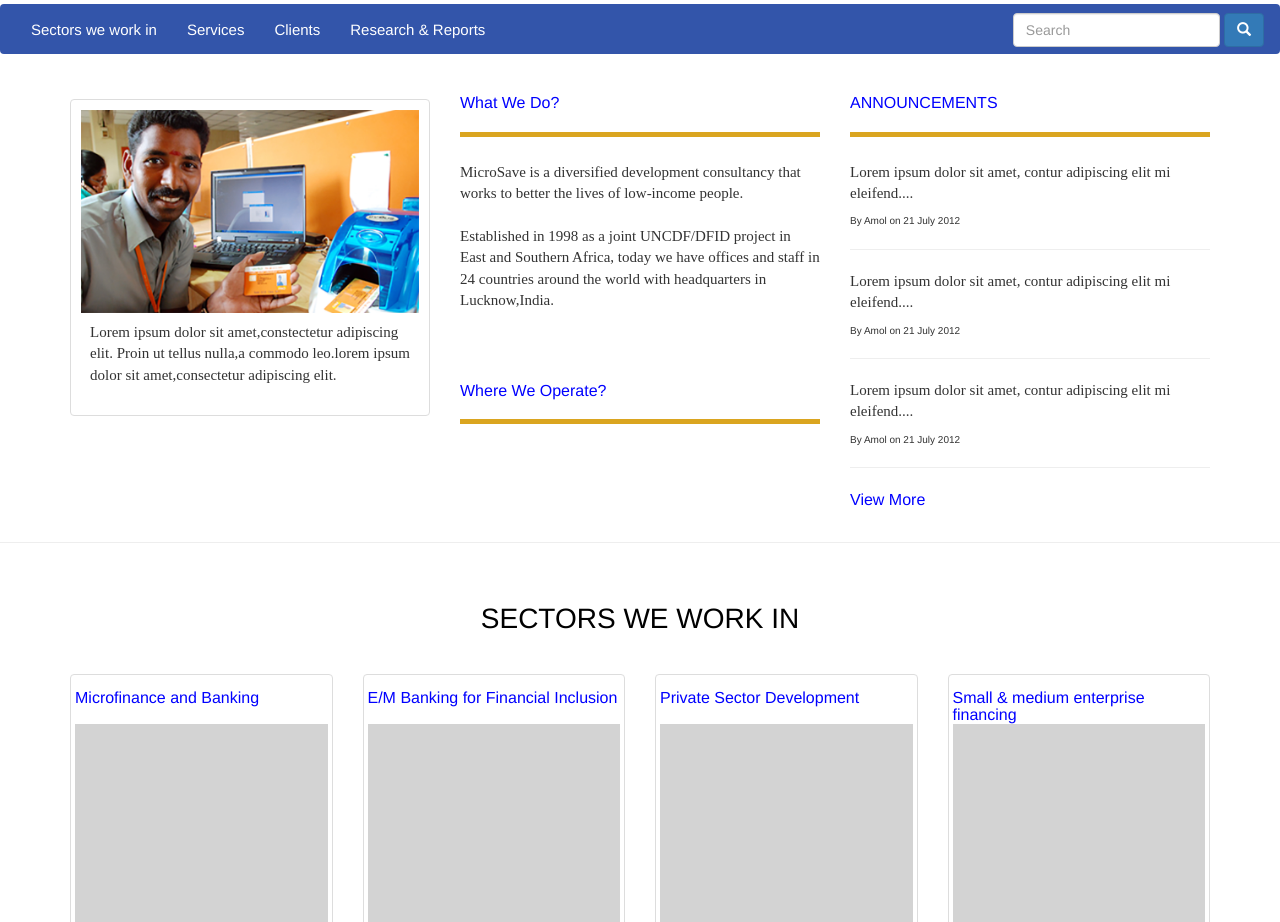
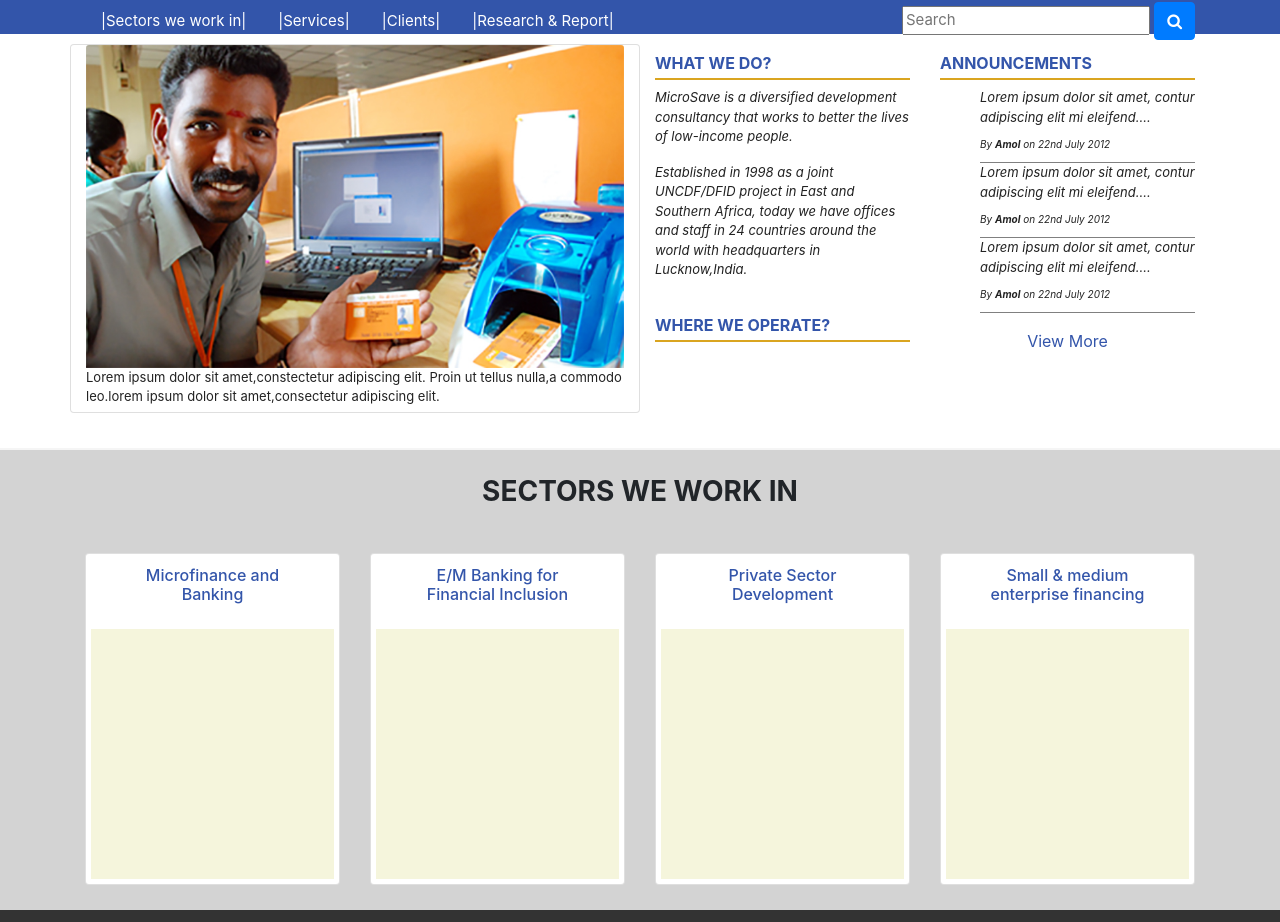
Before and after one commit to chandnit-webonise/FrontEnd, a plain HTML site: page index.html in a window 1280 px wide. Shown: the part 93-1015 px from the top of the page. Drawn offline with nearby package versions, Linux system fonts and the light colour scheme.

Commit message:
saving changes

```diff
--- a/css/index.css
+++ b/css/index.css
@@ -1,49 +1,82 @@
-.font1 {
-    color: blue;
+.heading{
+    color: #3355aa;
     font-size: 16px;
+    border-bottom: 2.5px solid #DAA520;
+    font-weight: bold;
+    padding-top: 20px;
+    padding-bottom: 5px;
+}
+.navbar
+{
+  background-color: #3355aa;
+  margin-top: 20px;
+  font-size: 15px;
+  height: 40px;
+}
+
+.bannerCard{
+  margin-top: 10px;
+  margin-bottom: 35px;
+}
+
+.bannerParagraph
+{
+  color:#222222;
+padding-bottom: 5px;
+font-size: 13px;
 
 }
-.hr1{
-    height: 5px;
-    border-top: 5px solid #DAA520;
-}
-.image{
-  padding-top:5px;
-  margin-top: 10px;
+
+.paragraph {
+  font-size: 13px;
+    color:#222222;
+font-style: italic;
+font-style: italic;
 }
 
-.para{
-  font-size: 15px;
-  font-family: Times New Roman;
+.view{
+  text-align:center;
+  color: #3355aa;
 }
 
-.para1{
-   font-size: 10px;
-}
-.hr2{
-  height:1px;
-  background-color: white;
+.headingSector {
+  padding-top: 20px;
+  padding-bottom: 25px;
+  font-size: 28px;
+  text-align: center;
+  border-top: 2px solid #F5F5F5;
+  font-weight: bold;
 }
 
-.para2{
-  text-align: center;
-  margin-top: 10px;
-  padding-top: 25px;
-  padding-bottom: 25px;
-  font-size: 28px;
-  color: black;
+.announcementParagraph{
+   font-size: 10px;
+   padding-top: 10px;
+   padding-bottom: 10px;
+   border-bottom: 1px solid #808080;
 }
 
-.graybox{
-  background-color:lightgray;
+.containerBackground{
+   background-color:#D3D3D3;
+}
+
+.boxAdjust{
+  margin: 5px;
+  background-color:#F5F5DC;
   height: 250px;
-  width:100%;
+}
+.headingBottom{
+  display: block;
+  padding:12px 40px;
+  font-size: 16px;
+  color: #3355aa;
+
 
 }
 
  .footer {
     background-color: #333333;
     font-size: 80%;
+    margin-top: 25px;
     padding-top :15px;
     padding-bottom: 35px;
 
@@ -58,6 +91,12 @@
     font-family: "Times New Roman", Times, serif;
     float: right;
 }
-.div{
-  color: lightgrey;
+
+.footerTop{
+  border-bottom: 2px solid #3d3d3d;
 }
+
+.footerBottom{
+  margin-top: 20px;
+  padding-bottom: 35px;
+ }
--- a/index.html
+++ b/index.html
@@ -4,110 +4,110 @@
         <title>Bootstrap example</title>
           <meta charset="utf-8">
           <meta name="viewport" content="width=device-width, initial-scale=1">
-          <link rel="stylesheet" href="https://maxcdn.bootstrapcdn.com/bootstrap/3.3.7/css/bootstrap.min.css">
-          <script src="https://ajax.googleapis.com/ajax/libs/jquery/3.3.1/jquery.min.js"></script>
-          <script src="https://maxcdn.bootstrapcdn.com/bootstrap/3.3.7/js/bootstrap.min.js"></script>
+          <link rel="stylesheet" href="https://maxcdn.bootstrapcdn.com/bootstrap/4.1.3/css/bootstrap.min.css">
+          <script src="https://ajax.googleapis.com/ajax/libs/jquery/4.1.3/jquery.min.js"></script>
+          <script src="https://maxcdn.bootstrapcdn.com/bootstrap/4.1.3/js/bootstrap.min.js"></script>
+          <link rel="stylesheet" href="https://cdnjs.cloudflare.com/ajax/libs/font-awesome/4.7.0/css/font-awesome.min.css">
           <link rel="stylesheet" href="css/index.css">
       </head>
     <body>
-        <div class="container" style="margin-top: 20px;">
-          <img src="images/logo.png">
+        <div class="container" style="padding-top: 10px;">
+         <a href="#"><img src="images/logo.png"></a>
+
         </div>
-        <nav class="navbar " style="height: 40px;background-color: #3355aa;margin-top: 20px;font-size: 15px;">
-          <div class="container-fluid">
-            <ul class="nav navbar-nav">
-              <li><a href="#" style="color: white;">Sectors we work in</a></li>
-              <li><a href="#" style="color: white;">Services</a></li>
-              <li><a href="#" style="color: white;">Clients</a></li>
-              <li><a href="#" style="color: white;">Research & Reports</a></li>
+        <nav class="navbar ">
+          <div class="container">
+            <ul class="nav">
+  <li class="nav-item">
+    <a class="nav-link active" href="#" style="color: white;">|Sectors we work in|</a>
+  </li>
+  <li class="nav-item">
+    <a class="nav-link" href="#" style="color: white;">|Services|</a>
+  </li>
+  <li class="nav-item">
+    <a class="nav-link" href="#" style="color: white;">|Clients|</a>
+  </li>
+  <li class="nav-item">
+    <a class="nav-link" href="#" style="color: white;" >|Research & Report|</a>
+  </li>
 </ul>
-              <form class="navbar-form navbar-right" action="/action_page.php">
-               <div class="form-group">
-                <input type="text" class="form-control" placeholder="Search">
-               </div>
-               <button type="button" class="btn btn-primary"><span class="glyphicon glyphicon-search"></span>
-               </button>
+  <form class="example" action="action_page.php">
+  <input type="text" placeholder="Search" name="search">
+  <button type="button" class="btn btn-primary"><i class="fa fa-search"></i></button>
 </form>
           </div>
         </nav>
        <div class="container">
          <div class="row">
-           <div class="col-sm-4">
-            <div class="image" style="padding-top: 15px;">
-              <div class="thumbnail" style="padding: 10px;">
-                <img src="images/banner.jpg" alt="Lights">
-                <div class="caption">
-                    <p class="para">Lorem ipsum dolor sit amet,constectetur adipiscing elit.
+           <div class="card col-sm-6 bannerCard">
+             <img class="card-img-top" src="images/banner.jpg" alt="Card image">
+             <p class="card-text bannerParagraph">
+                          Lorem ipsum dolor sit amet,constectetur adipiscing elit.
                           Proin ut tellus nulla,a commodo leo.lorem ipsum
                           dolor sit amet,consectetur adipiscing elit. </p>
+              </div>
+      <div class="col-sm-3">
+         <h1 class="heading">WHAT WE DO?</h1>
+              <p class="paragraph">MicroSave is a diversified development consultancy that works to better the lives of low-income people.</p>
+              <p class="paragraph">Established in 1998 as a joint UNCDF/DFID project in East and Southern Africa, today we have offices and staff in 24 countries around the world with headquarters in Lucknow,India.</p>
+              <h2 class="heading">WHERE WE OPERATE?</h2>
+    </div>
+      <div class="col-sm-3">
+         <h1 class="heading">ANNOUNCEMENTS</h1>
+           <ul class="paragraph">
+            <li type="none">Lorem ipsum dolor sit amet, contur adipiscing elit mi eleifend....</li>
+            <li class="announcementParagraph" type="none">By <strong>Amol</strong> on 22nd July 2012</li>
+             <li type="none">Lorem ipsum dolor sit amet, contur adipiscing elit mi eleifend....</li>
+            <li class="announcementParagraph" type="none">By <strong>Amol</strong> on 22nd July 2012</li>
+             <li type="none">Lorem ipsum dolor sit amet, contur adipiscing elit mi eleifend....</li>
+            <li class="announcementParagraph" type="none">By <strong>Amol</strong> on 22nd July 2012</li>
+            </ul>
+             <a href="#"><p class="view">View More</p></a>
        </div>
      </div>
      </div>
    </div>
-      <div class="col-sm-4">
-         <h1 class="font1">What We Do?</h1>
-            <hr class="hr1">
-              <p class="para">MicroSave is a diversified development consultancy that works to better the lives of low-income people.<br><br>
-                              Established in 1998 as a joint UNCDF/DFID project in East and Southern Africa, today we have offices and staff in 24 countries around the world with headquarters in Lucknow,India.</p><br><br>
-              <h1 class="font1">Where We Operate?</h1>
-               <hr class="hr1">
-    </div>
-      <div class="col-sm-4">
-         <h1 class="font1">ANNOUNCEMENTS</h1>
-            <hr class="hr1">
-               <p class="para">Lorem ipsum dolor sit amet, contur adipiscing elit mi eleifend....</p>
-               <p class="para1">By Amol on 21 July 2012</p>
-               <hr class="hr2">
-               <p class="para">Lorem ipsum dolor sit amet, contur adipiscing elit mi eleifend....</p>
-               <p class="para1">By Amol on 21 July 2012</p>
-               <hr class="hr2">
-               <p class="para">Lorem ipsum dolor sit amet, contur adipiscing elit mi eleifend....</p>
-              <p class="para1">By Amol on 21 July 2012</p>
-            <hr class="hr2">
-          <p class="font1">View More</p>
-       </div>
-     </div>
-   </div>
-    <hr class="hr2">
+      <div class="containerBackground">
       <div class="row">
         <div class="col-sm-12">
-          <p class="para2">SECTORS WE WORK IN</p>
+          <p class="headingSector">SECTORS WE WORK IN</p>
        </div>
     </div>
     <div class="container">
-     <div class="row">
-       <div class="col-sm-3"">
-         <div class="thumbnail">
-            <h4 class="font1" style="height: 25px;" >Microfinance and Banking</h4>
-          <div class="graybox">
+     <div class="row text-center">
+       <div class="col-sm-3">
+              <div class="card">
+            <h4 class="headingBottom">Microfinance and Banking</h4>
+            <div class="boxAdjust">
             </div>
       </div>
   </div>
         <div class="col-sm-3">
-         <div class="thumbnail">
-       <h4 class="font1" style="height: 25px;"  >E/M Banking for Financial Inclusion</h4>
-          <div class="graybox">
+        <div class="card">
+            <h4 class="headingBottom">E/M Banking for Financial Inclusion</h4>
+            <div class="boxAdjust">
             </div>
       </div>
   </div>
         <div class="col-sm-3">
-         <div class="thumbnail">
-          <h4 class="font1" style="height: 25px;" >Private Sector Development</h4>
-            <div class="graybox">
+         <div class="card">
+            <h4 class="headingBottom">Private Sector Development</h4>
+            <div class="boxAdjust">
             </div>
       </div>
   </div>
        <div class="col-sm-3">
-         <div class="thumbnail">
-          <h4 class="font1" style="height: 25px;" >Small & medium enterprise financing</h4>
-            <div class="graybox">
+            <div class="card">
+          <h4 class="headingBottom">Small & medium enterprise financing</h4>
+            <div class="boxAdjust">
       </div>
     </div>
    </div>
   </div>
 </div>
+</body>
     <div class="footer">
-   <div class="container">
+     <div class="container footerTop">
       <div class="row">
         <div class="col-md-6">
          <div class="leftfooter">
@@ -127,9 +127,9 @@
    </div>
   </div>
  </div>
-  <hr>
-  <div class="row">
-    <div class="div">
+</div>
+<div class="container">
+<div class="footerBottom">
   <p> MicroSave &#169 2012</p>
     </div>
   </div>
```
Lines whose indentation alone changed are shown as unchanged.
